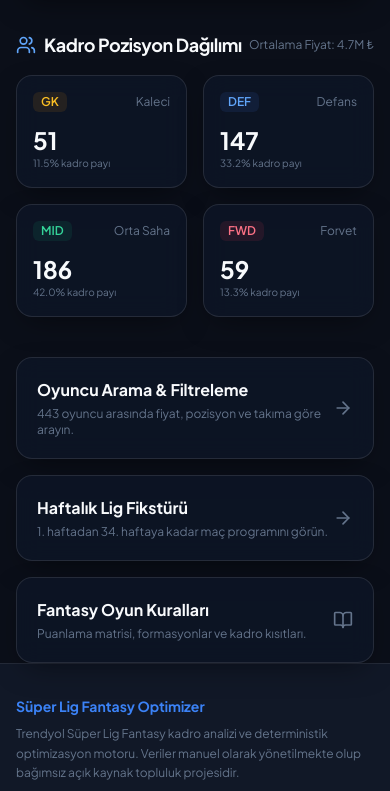
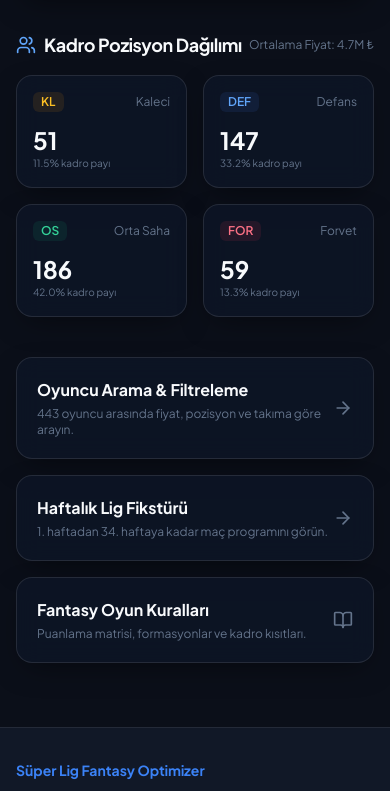
Before and after one commit to barissalihbabacan/superlig-fantasy-optimizer, a React (Vite) app: page / in a window 390 px wide. Shown: the part 1412-2203 px from the top of the page. Built offline with nearby package versions, Linux system fonts and the light colour scheme.

Commit message:
style(web): increase footer margin-top and translate position abbreviations to Turkish (KL, DEF, OS, FOR)

```diff
--- a/web/src/components/Footer.tsx
+++ b/web/src/components/Footer.tsx
@@ -3,7 +3,7 @@ import { Mail, Github, FileText, AlertCircle } from 'lucide-react';
 
 export const Footer: React.FC = () => {
   return (
-    <footer className="mt-auto border-t border-[var(--border-color)] bg-[var(--bg-surface)] py-8 text-sm text-[var(--text-secondary)]">
+    <footer className="mt-16 sm:mt-24 border-t border-[var(--border-color)] bg-[var(--bg-surface)] py-8 text-sm text-[var(--text-secondary)]">
       <div className="app-container flex flex-col gap-6">
         <div className="grid grid-cols-1 md:grid-cols-3 gap-6 items-start">
           {/* Column 1: Independence & Project Title */}
--- a/web/src/components/Pitch.tsx
+++ b/web/src/components/Pitch.tsx
@@ -80,14 +80,14 @@ export const Pitch: React.FC<PitchProps> = ({
         {/* Forwards */}
         <div className="pitch-row">
           {Array.from({ length: counts.fwd }).map((_, i) =>
-            renderSlot('FWD', fwdList[i], i)
+            renderSlot('FOR', fwdList[i], i)
           )}
         </div>
 
         {/* Midfielders */}
         <div className="pitch-row">
           {Array.from({ length: counts.mid }).map((_, i) =>
-            renderSlot('MID', midList[i], i)
+            renderSlot('OS', midList[i], i)
           )}
         </div>
 
@@ -100,7 +100,7 @@ export const Pitch: React.FC<PitchProps> = ({
 
         {/* Goalkeeper */}
         <div className="pitch-row justify-center">
-          {renderSlot('GK', gkList[0], 0)}
+          {renderSlot('KL', gkList[0], 0)}
         </div>
       </div>
 
@@ -132,7 +132,7 @@ export const Pitch: React.FC<PitchProps> = ({
             ))
           ) : (
             <>
-              {['GK', 'DEF', 'MID', 'FWD'].map((pos, idx) => (
+              {['KL', 'DEF', 'OS', 'FOR'].map((pos, idx) => (
                 <div
                   key={idx}
                   className="flex items-center gap-2.5 p-2.5 rounded-xl bg-[var(--bg-surface)] border border-[var(--border-color)] opacity-60"
--- a/web/src/pages/Dashboard.tsx
+++ b/web/src/pages/Dashboard.tsx
@@ -190,7 +190,7 @@ export const Dashboard: React.FC<DashboardProps> = ({ dataset, setActiveTab }) =
           {/* GK */}
           <div className="glass-panel p-4 flex flex-col justify-between">
             <div className="flex items-center justify-between">
-              <span className="text-xs font-semibold text-amber-400 bg-amber-500/10 px-2 py-0.5 rounded-md">GK</span>
+              <span className="text-xs font-semibold text-amber-400 bg-amber-500/10 px-2 py-0.5 rounded-md">KL</span>
               <span className="text-xs text-[var(--text-muted)]">Kaleci</span>
             </div>
             <div className="mt-3">
@@ -214,7 +214,7 @@ export const Dashboard: React.FC<DashboardProps> = ({ dataset, setActiveTab }) =
           {/* MID */}
           <div className="glass-panel p-4 flex flex-col justify-between">
             <div className="flex items-center justify-between">
-              <span className="text-xs font-semibold text-emerald-400 bg-emerald-500/10 px-2 py-0.5 rounded-md">MID</span>
+              <span className="text-xs font-semibold text-emerald-400 bg-emerald-500/10 px-2 py-0.5 rounded-md">OS</span>
               <span className="text-xs text-[var(--text-muted)]">Orta Saha</span>
             </div>
             <div className="mt-3">
@@ -226,7 +226,7 @@ export const Dashboard: React.FC<DashboardProps> = ({ dataset, setActiveTab }) =
           {/* FWD */}
           <div className="glass-panel p-4 flex flex-col justify-between">
             <div className="flex items-center justify-between">
-              <span className="text-xs font-semibold text-rose-400 bg-rose-500/10 px-2 py-0.5 rounded-md">FWD</span>
+              <span className="text-xs font-semibold text-rose-400 bg-rose-500/10 px-2 py-0.5 rounded-md">FOR</span>
               <span className="text-xs text-[var(--text-muted)]">Forvet</span>
             </div>
             <div className="mt-3">
--- a/web/src/pages/Optimizer.tsx
+++ b/web/src/pages/Optimizer.tsx
@@ -119,7 +119,7 @@ export const Optimizer: React.FC<OptimizerProps> = ({ dataset: _dataset }) => {
               <span>Uygulanan Kadro Kuralları</span>
             </div>
             <ul className="space-y-1 text-[var(--text-secondary)] list-disc list-inside text-[11px]">
-              <li>15 Oyuncu: 2 GK, 5 DEF, 5 MID, 3 FWD</li>
+              <li>15 Oyuncu: 2 KL, 5 DEF, 5 OS, 3 FOR</li>
               <li>11 Kişilik İlk 11 + 4 Kişilik Yedek Kulübesi</li>
               <li>Takım başına en fazla 3 oyuncu sınırı</li>
               <li>Bütçe aşımı yapılamaz (Bütçe &le; {(budget / 100).toFixed(1)}M ₺)</li>
--- a/web/src/pages/Teams.tsx
+++ b/web/src/pages/Teams.tsx
@@ -177,16 +177,16 @@ export const Teams: React.FC<TeamsProps> = ({ dataset }) => {
                 {/* Pos counts grid */}
                 <div className="grid grid-cols-4 gap-1.5 text-center text-[10px] font-semibold">
                   <div className="p-1.5 rounded-lg bg-amber-500/10 text-amber-400 border border-amber-500/20">
-                    GK: {item.gk}
+                    KL: {item.gk}
                   </div>
                   <div className="p-1.5 rounded-lg bg-blue-500/10 text-blue-400 border border-blue-500/20">
                     DEF: {item.def}
                   </div>
                   <div className="p-1.5 rounded-lg bg-emerald-500/10 text-emerald-400 border border-emerald-500/20">
-                    MID: {item.mid}
+                    OS: {item.mid}
                   </div>
                   <div className="p-1.5 rounded-lg bg-rose-500/10 text-rose-400 border border-rose-500/20">
-                    FWD: {item.fwd}
+                    FOR: {item.fwd}
                   </div>
                 </div>
 
--- a/web/src/services/dataset.ts
+++ b/web/src/services/dataset.ts
@@ -81,13 +81,13 @@ export function getPositionBadgeColor(position: string): { bg: string; text: str
 export function translatePosition(position: string): string {
   switch (position) {
     case 'Goalkeeper':
-      return 'Kaleci (GK)';
+      return 'Kaleci';
     case 'Defender':
-      return 'Defans (DEF)';
+      return 'Defans';
     case 'Midfielder':
-      return 'Orta Saha (MID)';
+      return 'Orta Saha';
     case 'Forward':
-      return 'Forvet (FWD)';
+      return 'Forvet';
     default:
       return position;
   }
@@ -96,13 +96,13 @@ export function translatePosition(position: string): string {
 export function getShortPosition(position: string): string {
   switch (position) {
     case 'Goalkeeper':
-      return 'GK';
+      return 'KL';
     case 'Defender':
       return 'DEF';
     case 'Midfielder':
-      return 'MID';
+      return 'OS';
     case 'Forward':
-      return 'FWD';
+      return 'FOR';
     default:
       return position;
   }
```
Also changed, not shown: web/src/pages/Rules.tsx (+11 -11 lines), 3 other files (tests, documents, lock files or other folders).
